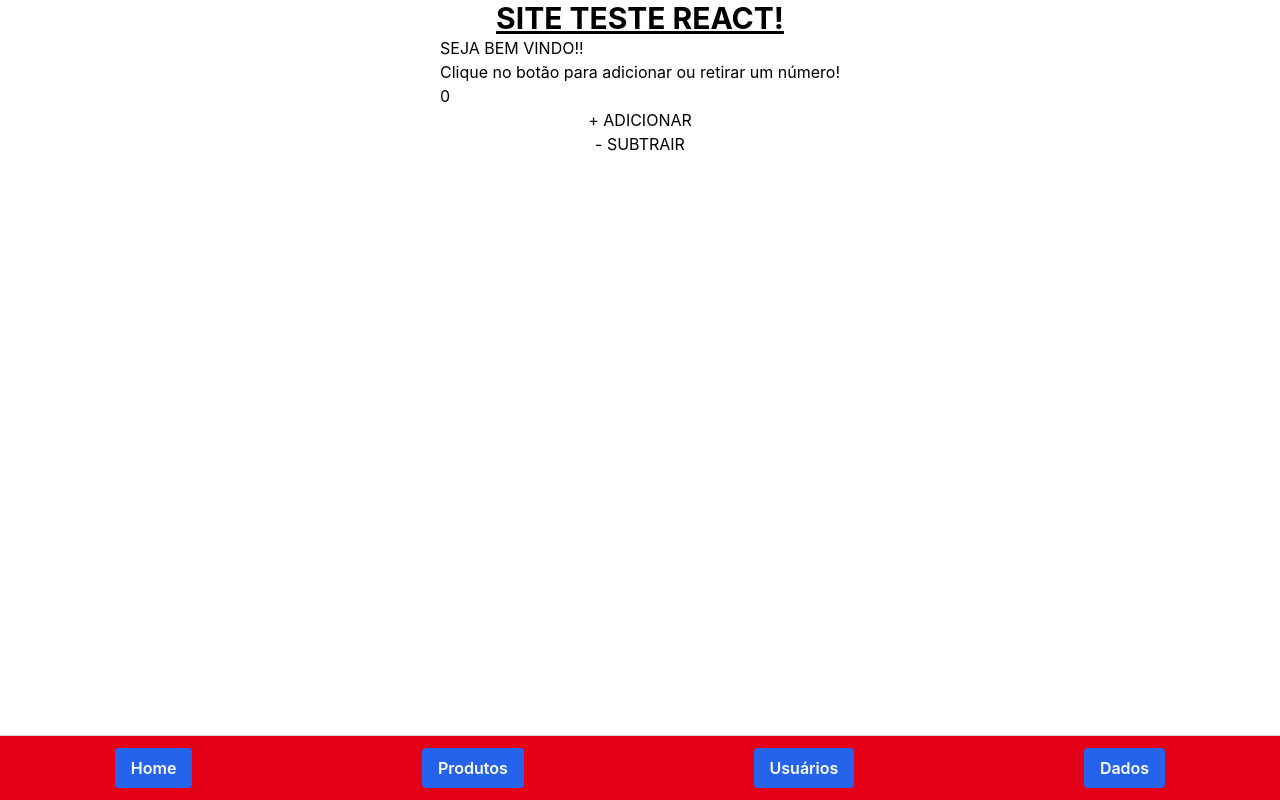
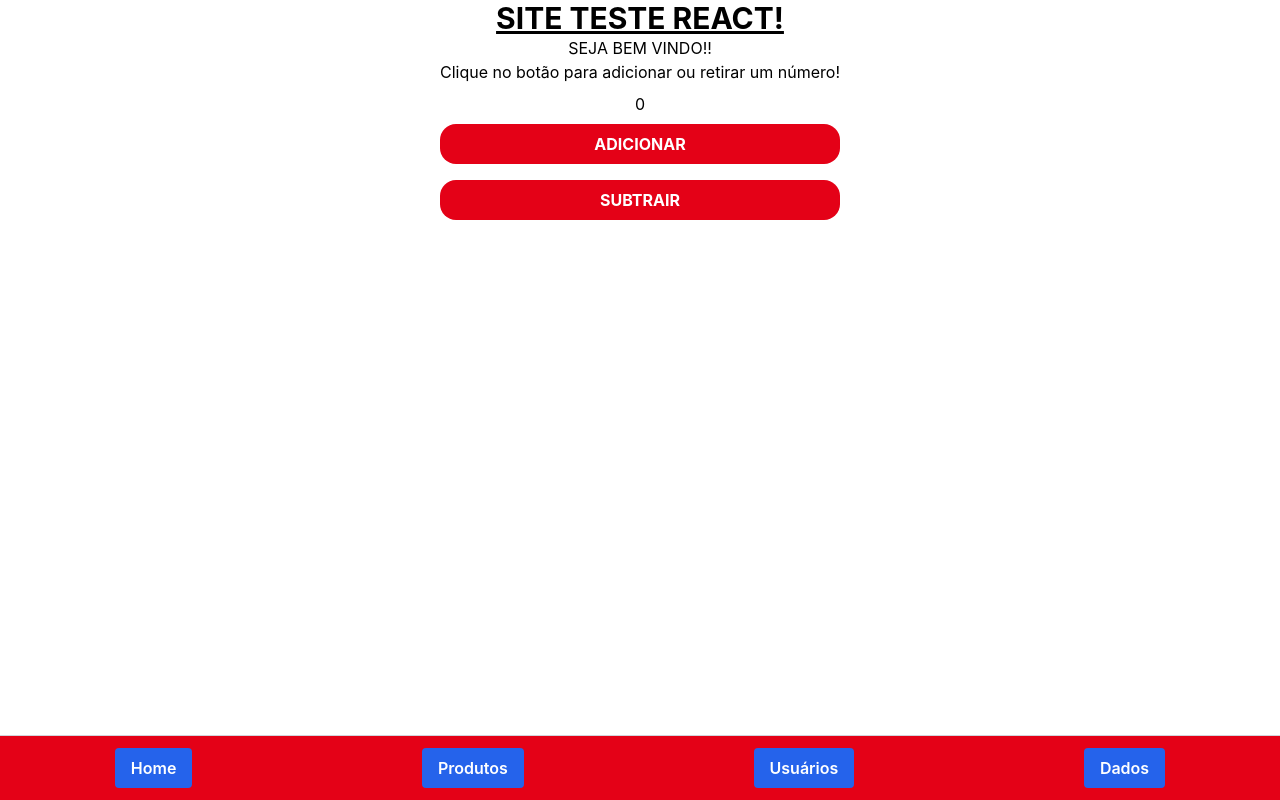
Before and after one commit to GustaBolseiro/teste-group, a React (Create React App) app: page / in a window 1280 px wide. Built offline with nearby package versions, Linux system fonts and the light colour scheme.

Commit message:
Atualizando o componetente Counter.jsx

```diff
--- a/src/Components/Counter.jsx
+++ b/src/Components/Counter.jsx
@@ -15,14 +15,16 @@ const CounterFunction = () => {
     };
 
     return (
-        <div className="flex justify-content items-center">
+        <div className="">
             <div className="flex flex-col justify-content">
                 <h2>Clique no botão para adicionar ou retirar um número!</h2>
-                <h2>{value}</h2>
-                <button onClick={increment}>+ ADICIONAR</button>
-            <div>
+                 <h2 className="flex flex-row justify-center p-2">{value}</h2>
+                <button onClick={increment} className="bg-redGpan text-white p-2 rounded-2xl font-bold"
+                >ADICIONAR</button>
+            <div className="p-2">
             </div>
-                <button onClick={decrement}>- SUBTRAIR</button>
+                <button onClick={decrement} className="bg-redGpan text-white p-2 rounded-2xl font-bold"
+                >SUBTRAIR</button>
             </div>
         </div>
 
--- a/src/Pages/Home.jsx
+++ b/src/Pages/Home.jsx
@@ -4,7 +4,7 @@ import { Buttons } from "../Components/Buttons";
 const Home = () => {
     return (
         <div>
-            <h1>SEJA BEM VINDO!!</h1>
+            <h1 className="flex flex-row justify-center">SEJA BEM VINDO!!</h1>
             <CounterFunction />
             <Buttons/>
         </div>
```
